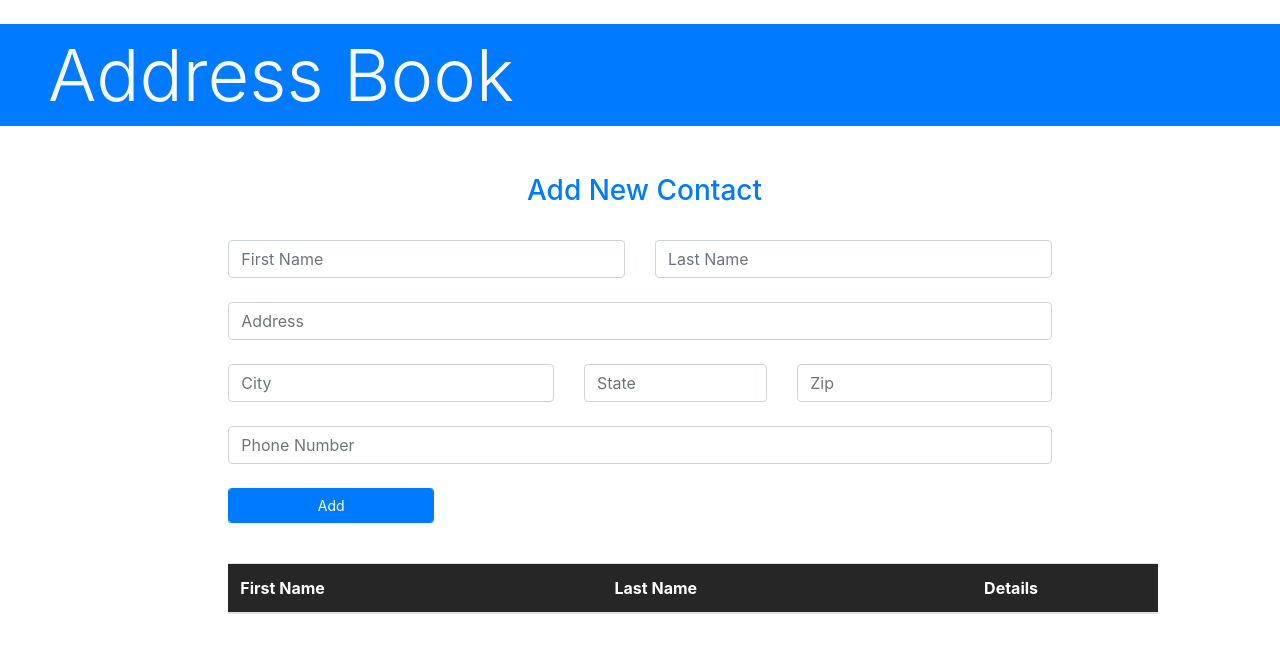
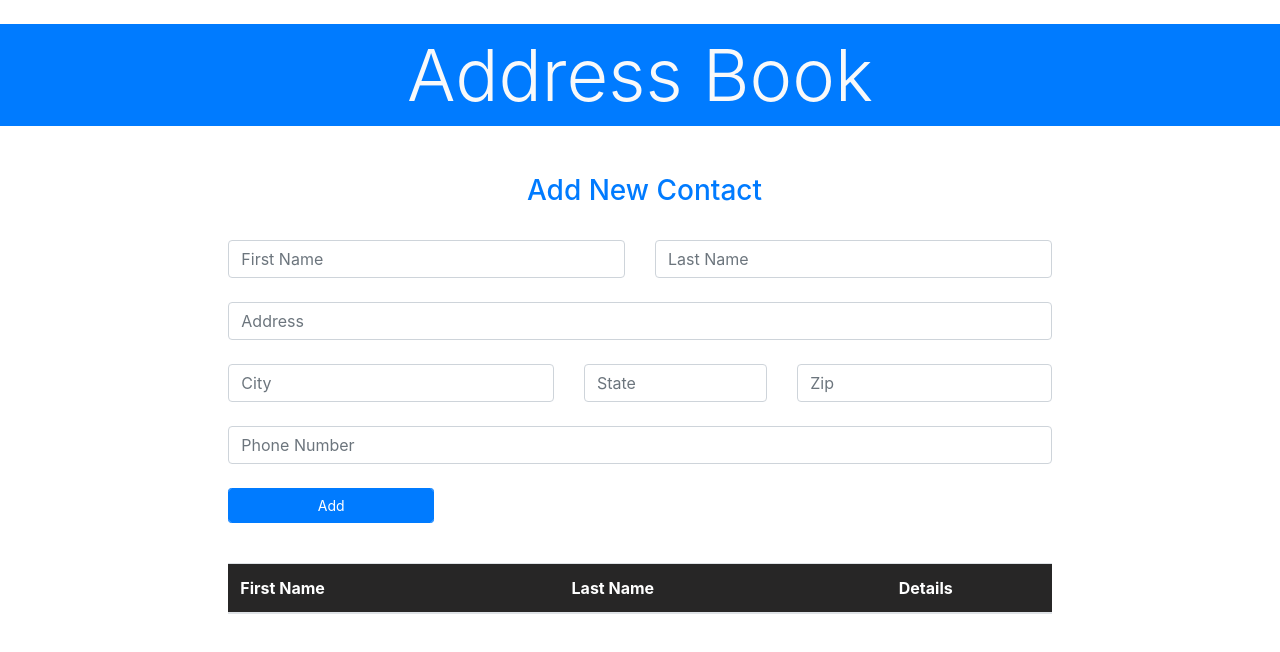
Before and after one commit to iFrancisMe/Week12-Project-CRUD, a website: page index.html in a window 1280 px wide. Drawn offline with nearby package versions, Linux system fonts and the light colour scheme.

```diff
--- a/index.html
+++ b/index.html
@@ -37,12 +37,12 @@
     <!---->
     <div class="container-fluid">
         <!--Banner Bar-->
-        <div class="row">
-            <div class="col-xs"></div>
-            <div class="col-lg bg-primary px-5 py-2">
+        <div class="row bg-primary">
+            <div class="col-sm-2"></div>
+            <div class="col-lg px-5 py-2 text-center">
                 <span class="text-arial text-light display-3">Address Book</span>
             </div>
-            <div class="col-xs"></div>
+            <div class="col-sm-2"></div>
         </div>
         <!--End Banner Bar-->
         <!--New Contact Form-->
@@ -191,7 +191,7 @@
                     </tbody>
                 </table>
             </div>
-            <div class="col-sm-1"></div>
+            <div class="col-sm-2"></div>
         </div>
     </div>
     <!---->
```
